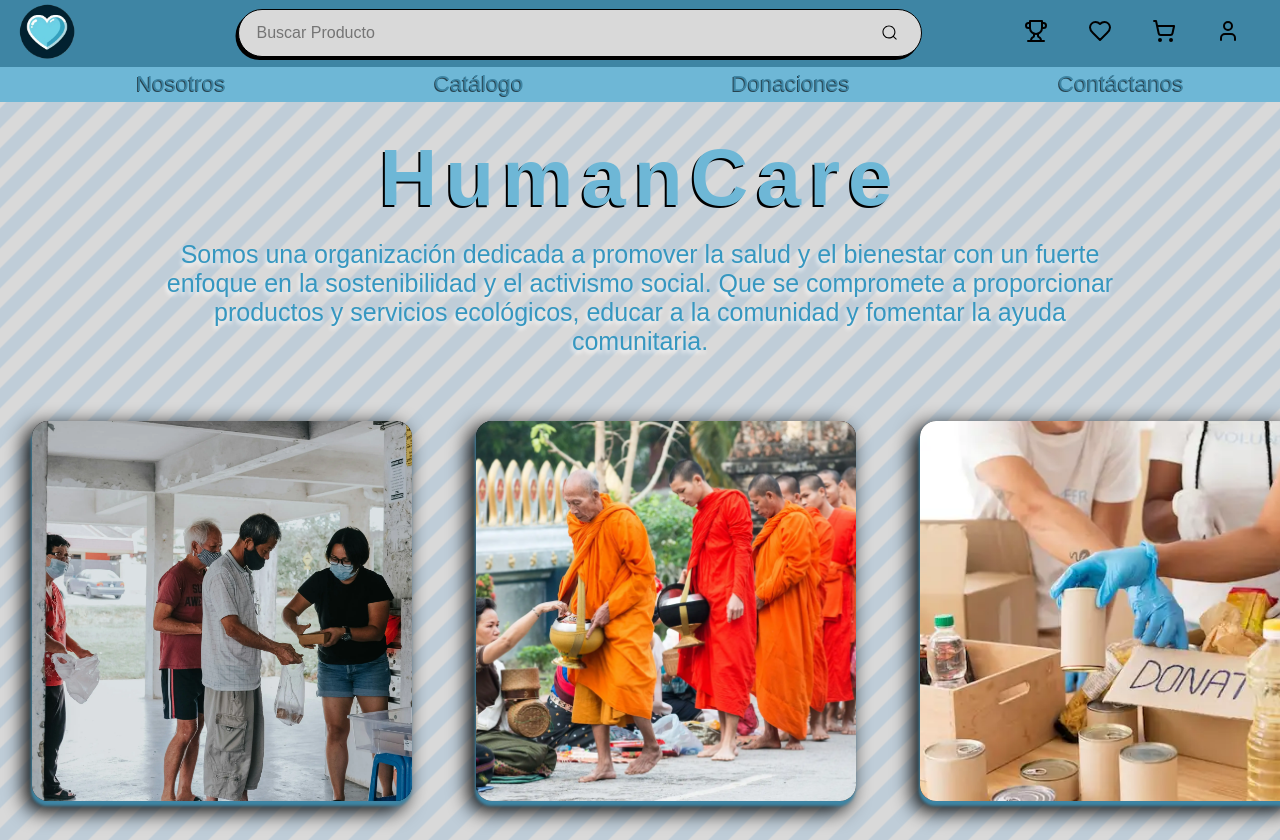
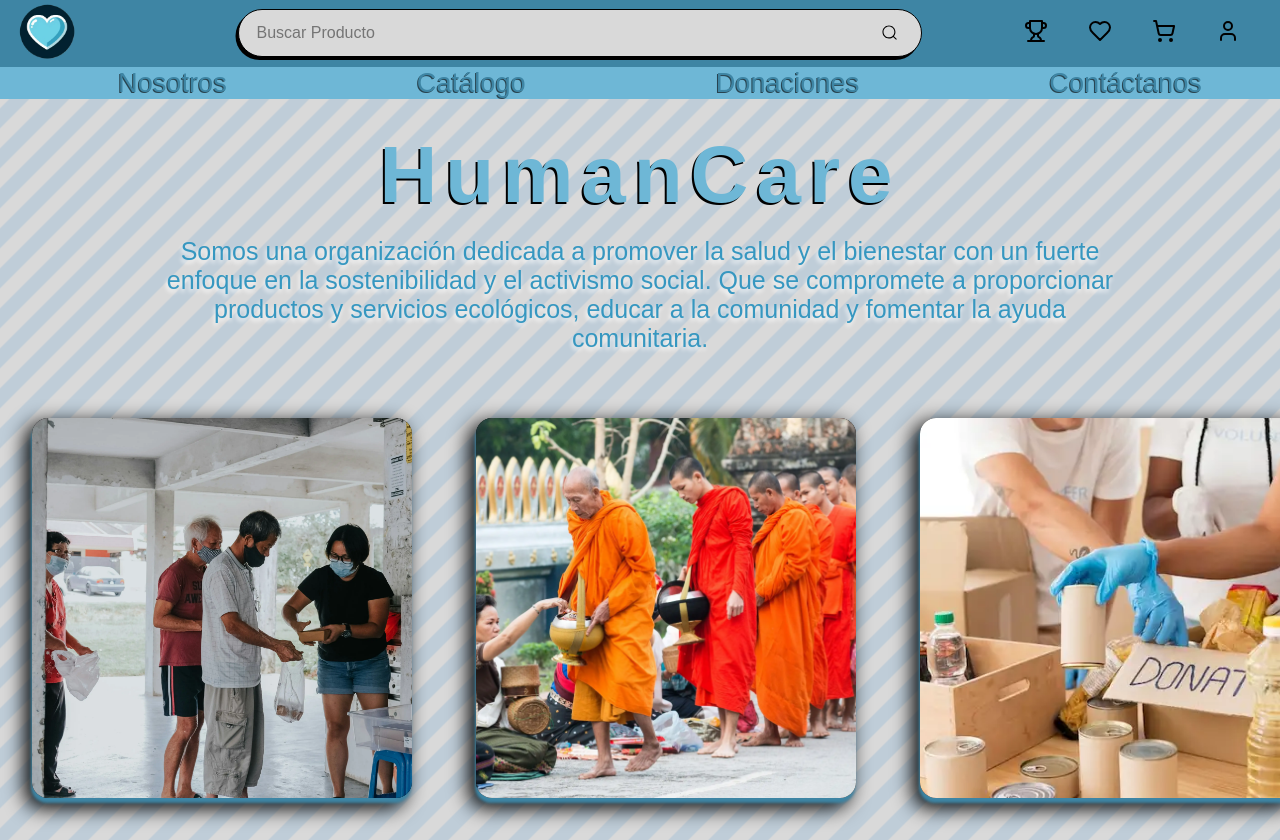
Before and after one commit to SusanoJuicio/human-care-repo, a website with bundled scripts: page public/index.html in a window 1280 px wide. Shown: the top 840 px of the page. Built offline with nearby package versions, Linux system fonts and the light colour scheme.

Commit message:
Update header.js

```diff
--- a/public/components/headerComp.js
+++ b/public/components/headerComp.js
@@ -24,7 +24,7 @@ export const headerComp =
                 </div>
                 <div class="nav_foot">
                     <ul class="nav_list">
-                        <li class="nav_items">
+                        <li class="nav_items" =>
                             <a href="nosotros.html" class="nav_links"> Nosotros</a>
                         </li>
                         <li class="nav_items">
--- a/public/js/footer.js
+++ b/public/js/footer.js
@@ -2,8 +2,8 @@ import { footerComp } from "../components/footerComp.js";
 
 const Footer = document.getElementById("footer")
 
-const Render =()=>{
-    Footer.innerHTML=footerComp;
+const Render = () => {
+    Footer.innerHTML = footerComp;
 }
 
 Render();
--- a/public/styles/header.css
+++ b/public/styles/header.css
@@ -43,19 +43,6 @@ body {
 
 }
 
-.nav_list {
-    height: 35px;
-    background-color: #6EB7D6;
-    display: flex;
-    justify-content: space-evenly;
-    align-items: center;
-    margin: auto;
-    list-style: none;
-    gap: 7rem;
-    font-size: 1.4rem;
-    text-decoration: none;
-    text-shadow: -1px 1px rgba(0, 0, 0, 0.633);
-}
 
 .nav_list_lis {
     display: flex;
@@ -72,6 +59,7 @@ body {
 .nav_list_li:hover {
     animation: tiltSides 1s infinite ease-in-out;
 }
+
 .nav_search {
     display: flex;
     align-items: center;
@@ -91,9 +79,11 @@ body {
     background-color: #d9d9d9;
     transition: ease 0.25s;
 }
-.nav_search:hover{
+
+.nav_search:hover {
     box-shadow: -5.5px 5px 0 #000;
 }
+
 .nav_search_input {
     font-family: inherit;
     font-size: inherit;
@@ -104,7 +94,8 @@ body {
     transition: ease 0.25s;
 }
 
-.nav_search_input:hover, .nav_search_input:focus {
+.nav_search_input:hover,
+.nav_search_input:focus {
     box-shadow: 0 0 1em #d9d9d9;
 }
 
@@ -113,7 +104,7 @@ body {
     background-color: #D9D9D9;
 }
 
-.nav_search_input:focus + .nav_search_button {
+.nav_search_input:focus+.nav_search_button {
     background-color: #d9d9d9;
 }
 
@@ -142,14 +133,32 @@ body {
     height: 100%;
 }
 
+.nav_list {
+    background-color: #6EB7D6;
+    display: flex;
+    justify-content: space-evenly;
+    align-items: center;
+    margin: auto;
+    list-style: none;
+    gap: 7rem;
+    font-size: 1.7rem;
+    text-decoration: none;
+    text-shadow: -1px 1px rgba(0, 0, 0, 0.633);
+    height: 100%;
+}
+
+
 .nav_links {
     text-decoration: none;
     color: #3E85A4;
+    height: 100%;
 }
 
 .nav_links:hover {
     color: #fdfdfd;
     background-color: #3E85A4;
-    padding: 2px;
     border-radius: 5%;
+    width: 100%;
+    height: 100%;
+
 }
```
Also changed, not shown: public/js/header.js (+4 -4 lines), package.json (line endings or trailing spaces), 1 other file.
